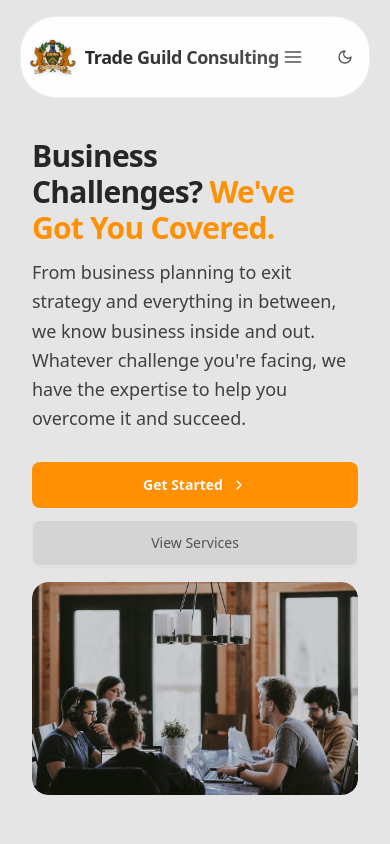
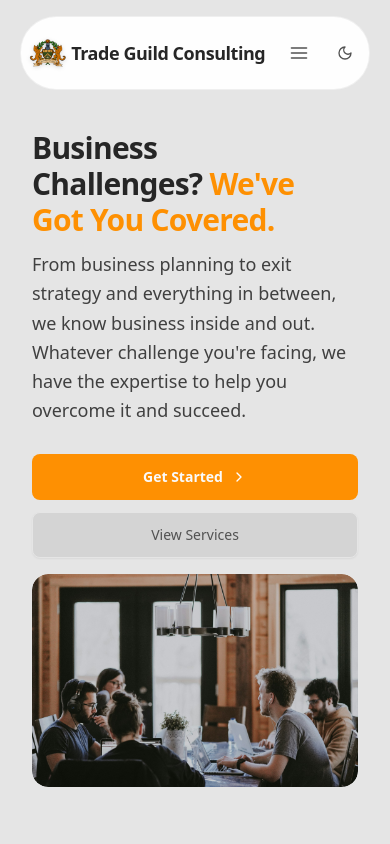
Before and after one commit to tradeguildconsulting/trade-guild-consulting-homepage, an Astro site: page / in a window 390 px wide. Shown: the top 844 px of the page. Built offline with nearby package versions, Linux system fonts and the light colour scheme; Astro itself is replaced by a stand-in of ours.

Commit message:
Fix Branding and Menu Overlap on Mobile

```diff
--- a/src/assets/styles/global.css
+++ b/src/assets/styles/global.css
@@ -5,6 +5,9 @@
 @custom-variant dark (&:is(.dark *));
 
 @theme {
+  /* Custom breakpoints */
+  --breakpoint-xs: 475px;
+
   /* https://tailwindcss.com/docs/colors#customizing-your-colors */
   --color-*: initial;
   --color-transparent: transparent;
@@ -208,13 +211,50 @@
       max-width: 100vw;
       box-sizing: border-box;
     }
+
+    /* Mobile navbar specific fixes */
+    nav {
+      min-height: auto;
+    }
+
+    /* Ensure mobile menu doesn't cause horizontal scroll */
+    .hs-collapse {
+      max-width: 100%;
+      overflow-x: hidden;
+    }
   }
 
   /* Extra small screens */
-  @media (max-width: 375px) {
+  @media (max-width: 475px) {
     /* More aggressive text wrapping for very small screens */
     * {
       word-break: break-word;
     }
+
+    /* Ensure mobile header elements don't overlap */
+    .mobile-header-spacing {
+      gap: 0.25rem !important;
+    }
+
+    /* Force smaller logo on very small screens */
+    .brand-logo-xs {
+      max-width: 120px !important;
+    }
+  }
+
+  /* Very small screens - phones in portrait */
+  @media (max-width: 375px) {
+    /* Ensure hamburger menu is always accessible */
+    .mobile-menu-button {
+      min-width: 44px;
+      min-height: 44px;
+      flex-shrink: 0;
+    }
+
+    /* Prevent logo from taking too much space */
+    .mobile-brand-container {
+      max-width: calc(100vw - 120px);
+      overflow: hidden;
+    }
   }
 }
--- a/src/components/BrandLogo.astro
+++ b/src/components/BrandLogo.astro
@@ -15,13 +15,13 @@ const textSizeClasses = size === "small"
   : "text-2xl font-bold leading-tight tracking-tight md:text-3xl lg:text-4xl lg:leading-tight";
 ---
 
-<div class={`flex items-center gap-2 py-2 transition-all duration-300 hover:scale-105 sm:gap-3 md:gap-5 ${className || ""}`}>
+<div class={`flex items-center gap-1 py-2 transition-all duration-300 hover:scale-105 sm:gap-2 md:gap-3 lg:gap-5 ${className || ""}`}>
   <img
     src={logoImage.src}
     alt="Trade Guild Consulting Logo"
-    class="h-10 w-auto object-contain drop-shadow-sm sm:h-12 md:h-14 lg:h-16"
+    class="h-8 w-auto object-contain drop-shadow-sm sm:h-10 md:h-12 lg:h-14 xl:h-16 flex-shrink-0"
   />
-  <span class={`bg-gradient-to-r from-neutral-800 to-neutral-600 bg-clip-text text-transparent dark:from-neutral-200 dark:to-neutral-400 ${textSizeClasses} ${noWrap ? 'whitespace-nowrap' : 'whitespace-nowrap sm:whitespace-normal lg:whitespace-nowrap xl:whitespace-normal'}`}>
+  <span class={`text-neutral-800 dark:text-neutral-200 ${textSizeClasses} ${noWrap ? 'whitespace-nowrap' : 'whitespace-nowrap xs:break-words xs:leading-tight sm:whitespace-nowrap md:break-words md:leading-tight lg:whitespace-nowrap'} min-w-0 flex-1`}>
     Trade Guild Consulting
   </span>
 </div>
--- a/src/components/sections/navbar&footer/Navbar.astro
+++ b/src/components/sections/navbar&footer/Navbar.astro
@@ -19,20 +19,22 @@ const homeUrl = "/";
     class="relative mx-1 w-full rounded-[36px] border border-neutral-200/60 bg-white/95 px-2 py-3 backdrop-blur-md dark:border-neutral-700/40 dark:bg-neutral-800/80 dark:backdrop-blur-md sm:mx-2 sm:px-4 md:flex md:items-center md:justify-between md:px-6 md:py-0 lg:px-8 xl:mx-auto"
     aria-label="Global"
   >
-    <div class="flex items-center justify-between">
+    <div class="flex items-center justify-between w-full">
       <!-- Brand logo -->
       <a
-        class="flex-none rounded-lg text-xl font-bold outline-hidden ring-zinc-500 focus-visible:ring-3 dark:ring-zinc-200 dark:focus:outline-hidden"
+        class="flex-none rounded-lg text-xl font-bold outline-hidden ring-zinc-500 focus-visible:ring-3 dark:ring-zinc-200 dark:focus:outline-hidden z-10 relative min-w-0"
         href={homeUrl}
         aria-label="Brand"
       >
-        <BrandLogo class="h-auto w-auto max-w-[200px] sm:max-w-[240px] md:max-w-[280px] lg:max-w-none" size="small" />
+        <BrandLogo class="h-auto w-auto max-w-[240px] sm:max-w-[280px] md:max-w-none" size="small" />
       </a>
-      <!-- Collapse toggle for smaller screens -->
-      <div class="ml-auto mr-5 md:hidden">
+
+      <!-- Mobile controls container -->
+      <div class="flex items-center gap-2 md:hidden z-20 relative flex-shrink-0">
+        <!-- Collapse toggle for smaller screens -->
         <button
           type="button"
-          class="hs-collapse-toggle flex h-8 w-8 items-center justify-center rounded-full text-sm font-bold text-neutral-600 transition duration-300 hover:bg-neutral-200 disabled:pointer-events-none disabled:opacity-50 dark:text-neutral-400 dark:hover:bg-neutral-700 dark:focus:outline-hidden"
+          class="hs-collapse-toggle flex h-11 w-11 items-center justify-center rounded-full text-sm font-bold text-neutral-600 transition duration-300 hover:bg-neutral-200 disabled:pointer-events-none disabled:opacity-50 dark:text-neutral-400 dark:hover:bg-neutral-700 dark:focus:outline-hidden"
           data-hs-collapse="#navbar-collapse-with-animation"
           aria-controls="navbar-collapse-with-animation"
           aria-label="Toggle navigation"
@@ -67,20 +69,21 @@ const homeUrl = "/";
             <path d="m6 6 12 12"></path>
           </svg>
         </button>
+
+        <!-- ThemeIcon component specifically for smaller screens -->
+        <span class="inline-block">
+          <ThemeIcon />
+        </span>
       </div>
-      <!-- ThemeIcon component specifically for smaller screens -->
-      <span class="inline-block md:hidden">
-        <ThemeIcon />
-      </span>
     </div>
     <!-- Contains navigation links -->
     <div
       id="navbar-collapse-with-animation"
-      class="hs-collapse hidden grow basis-full overflow-hidden transition-all duration-300 md:block"
+      class="hs-collapse hidden grow basis-full overflow-hidden transition-all duration-300 md:block z-30 relative"
     >
       <!-- Navigation links container -->
       <div
-        class="mt-5 flex flex-col gap-x-0 gap-y-4 md:mt-0 md:flex-row md:items-center md:justify-end md:gap-x-4 lg:gap-x-7 md:gap-y-0 md:ps-7"
+        class="mt-5 flex flex-col gap-x-0 gap-y-4 md:mt-0 md:flex-row md:items-center md:justify-end md:gap-x-4 lg:gap-x-7 md:gap-y-0 md:ps-7 bg-white/95 dark:bg-neutral-800/95 md:bg-transparent md:dark:bg-transparent rounded-lg md:rounded-none p-4 md:p-0 backdrop-blur-md md:backdrop-blur-none"
       >
         <!-- Navigation links and Authentication component -->
         {strings.navBarLinks.map(link => (
--- a/src/components/ui/links/NavLink.astro
+++ b/src/components/ui/links/NavLink.astro
@@ -19,7 +19,7 @@ If URL is '/' (home page), assign ID as 'home'
   id={url === "/" ? "home" : url.replace("/", "")}
   href={url}
   data-astro-prefetch
-  class="rounded-lg text-base font-medium text-neutral-600 outline-hidden ring-zinc-500 hover:text-neutral-500 focus-visible:ring-3 dark:text-neutral-400 dark:ring-zinc-200 dark:hover:text-neutral-500 dark:focus:outline-hidden md:py-3 md:text-sm 2xl:text-base"
+  class="rounded-lg text-base font-medium text-neutral-600 outline-hidden ring-zinc-500 hover:text-neutral-500 focus-visible:ring-3 dark:text-neutral-400 dark:ring-zinc-200 dark:hover:text-neutral-500 dark:focus:outline-hidden md:py-3 md:text-sm 2xl:text-base whitespace-nowrap"
 >
   {name}
 </a>
```
